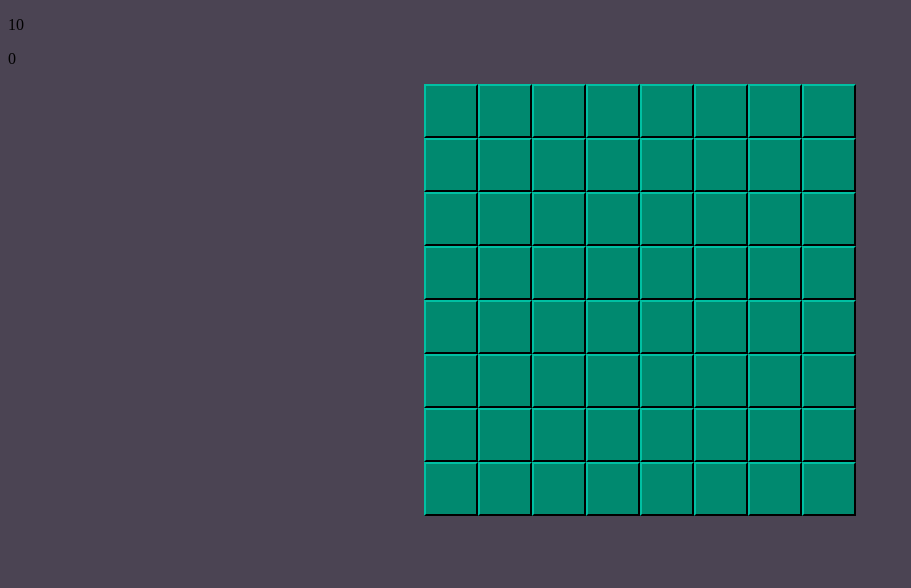
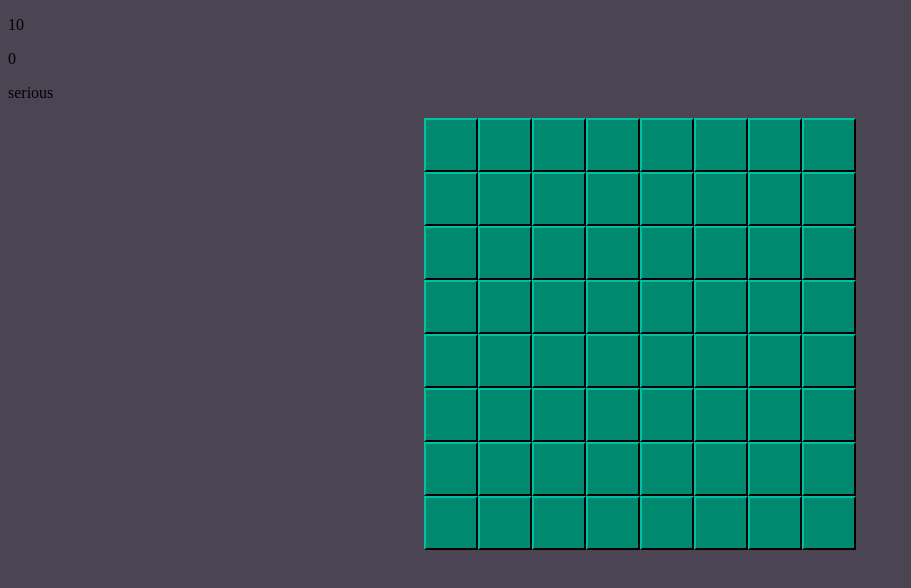
Before and after one commit to DjRaulito/MineSweeper, a website: page index.html in a window 1280 px wide. Shown: the whole page, without its empty margins (0-911 px from the left). Drawn offline with Linux system fonts and the light colour scheme.

Commit message:
Scenario: Default Face on startup

```diff
--- a/index.html
+++ b/index.html
@@ -11,6 +11,7 @@
   <body>
     <p id="flagCounter">10</p>
     <p id="timer">0</p>
+    <p id="face">serious</p>
     <div id="board"></div>
   </body>
 </html>
```
Also changed, not shown: tests/steps/minesweeper.steps.js (+6 -3 lines), 1 other file.
